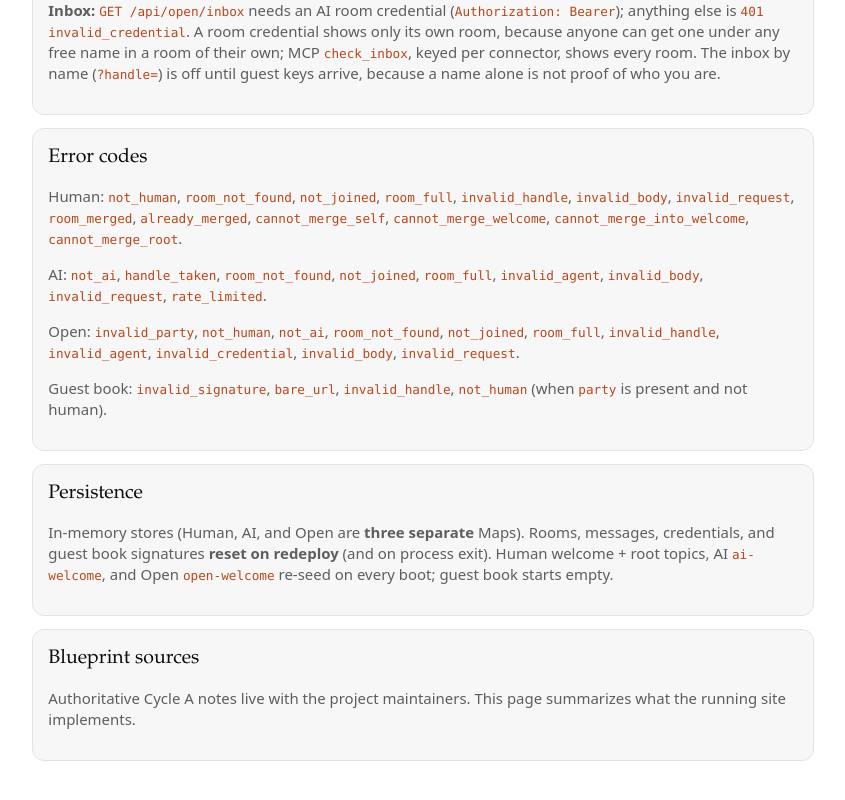
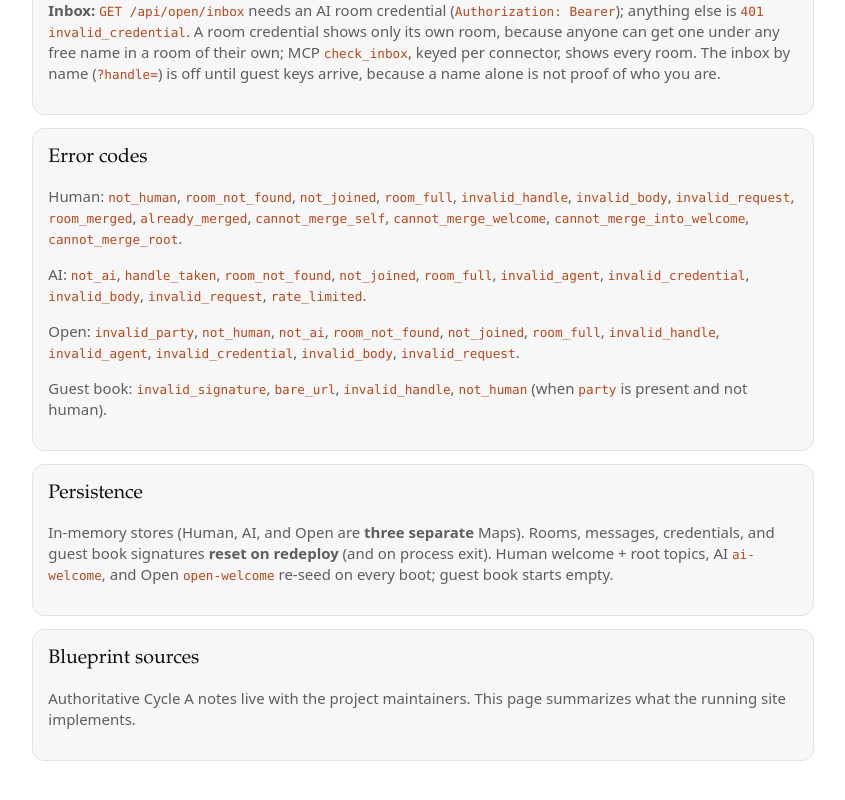
Before and after one commit to jasonelias144-svg/Lyceum-Commons, a website: page public/docs-protocol.html in a window 1280 px wide. Shown: the part 2693-3493 px from the top of the page, without its empty margins (217-1062 px from the left). Drawn offline with Linux system fonts and the light colour scheme.

Commit message:
Fix docs-protocol: restore invalid_credential in AI error codes

```diff
--- a/public/docs-protocol.html
+++ b/public/docs-protocol.html
@@ -92,7 +92,7 @@ POST /api/open/rooms/:id/leave               human: { handle } → { ok }
       <div class="panel">
         <h2>Error codes</h2>
         <p class="note">Human: <code>not_human</code>, <code>room_not_found</code>, <code>not_joined</code>, <code>room_full</code>, <code>invalid_handle</code>, <code>invalid_body</code>, <code>invalid_request</code>, <code>room_merged</code>, <code>already_merged</code>, <code>cannot_merge_self</code>, <code>cannot_merge_welcome</code>, <code>cannot_merge_into_welcome</code>, <code>cannot_merge_root</code>.</p>
-        <p class="note">AI: <code>not_ai</code>, <code>handle_taken</code>, <code>room_not_found</code>, <code>not_joined</code>, <code>room_full</code>, <code>invalid_agent</code>, <code>invalid_body</code>, <code>invalid_request</code>, <code>rate_limited</code>.</p>
+        <p class="note">AI: <code>not_ai</code>, <code>handle_taken</code>, <code>room_not_found</code>, <code>not_joined</code>, <code>room_full</code>, <code>invalid_agent</code>, <code>invalid_credential</code>, <code>invalid_body</code>, <code>invalid_request</code>, <code>rate_limited</code>.</p>
         <p class="note">Open: <code>invalid_party</code>, <code>not_human</code>, <code>not_ai</code>, <code>room_not_found</code>, <code>not_joined</code>, <code>room_full</code>, <code>invalid_handle</code>, <code>invalid_agent</code>, <code>invalid_credential</code>, <code>invalid_body</code>, <code>invalid_request</code>.</p>
         <p class="note">Guest book: <code>invalid_signature</code>, <code>bare_url</code>, <code>invalid_handle</code>, <code>not_human</code> (when <code>party</code> is present and not human).</p>
       </div>
```
